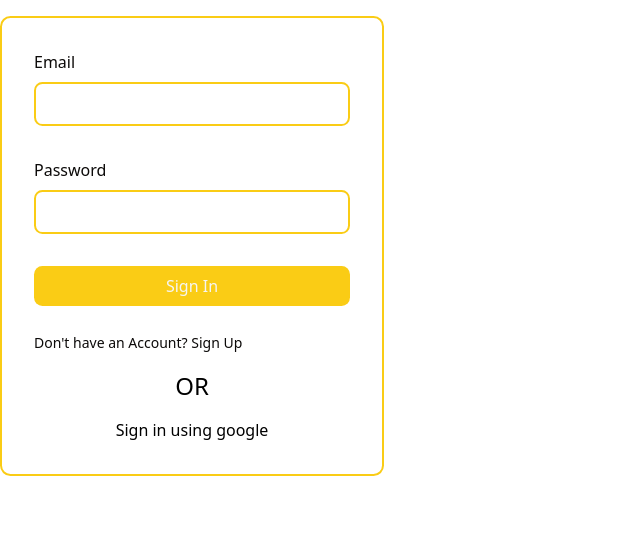
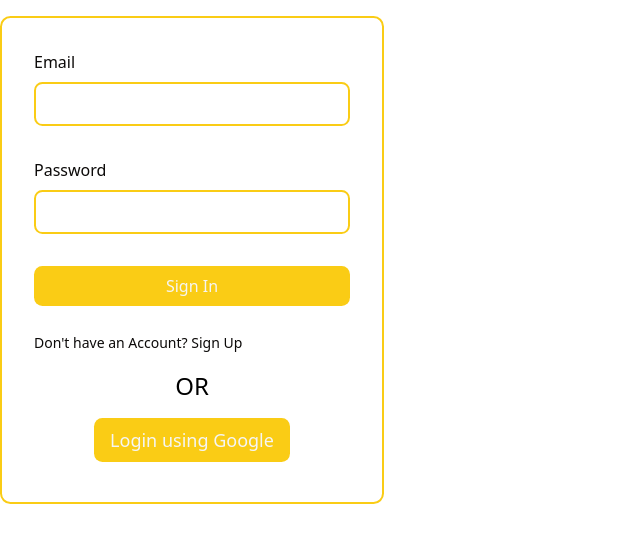
Before and after one commit to sahil-1729/Bookmark.io-Extension, a React (Vite) app: page / in a window 1280 px wide. Shown: the top 542 px of the page, without its empty margins (0-640 px from the left). Built offline with nearby package versions, Linux system fonts and the light colour scheme.

Commit message:
Add login feature

```diff
--- a/src/components/Login.tsx
+++ b/src/components/Login.tsx
@@ -1,9 +1,22 @@
-import { createClient } from "@supabase/supabase-js"
-import React, { useState } from "react"
+import { createClient, Session } from "@supabase/supabase-js"
+import React, { useEffect, useState } from "react"
+import Logout from "./Logout"
 
 const supabase = createClient(`${import.meta.env.VITE_SUPABASE_URL}`, `${import.meta.env.VITE_SUPABASE_ANON_KEY}`)
 
 const Login = () => {
+
+    const [session, setSession] = useState<Session | null>(null)
+
+    useEffect(() => {
+        supabase.auth.getSession().then(({ data: { session } }) => {
+            setSession(session)
+        })
+
+        supabase.auth.onAuthStateChange((_event, session) => {
+            setSession(session)
+        })
+    }, [])
 
     const [formData, setFormData] = useState({
         email: "",
@@ -34,7 +47,11 @@ const Login = () => {
         }
     }
 
-    return (<div className="">
+
+
+    return session ? <Logout />
+        :
+        (<div className="">
             <div className="w-full p-8 rounded-lg border-2 border-primary px-8 sm:max-w-md mx-auto mt-4">
                 <form action="/addBookmark"
                     onSubmit={(e) => {
@@ -87,9 +104,14 @@ const Login = () => {
                     OR
                 </h1>
 
-            <div className='flex justify-center'>
-                Sign in using google
+                <div className="flex justify-center">
+                    <button className="bg-primary text-secondary rounded-md px-4 py-2 mb-2 flex flex-row gap-2 ">
+                        <p className="text-md md:text-lg" >
+                            Login using Google
+                        </p>
+                    </button>
                 </div>
+
 
             </div>
         </div>)
--- /dev/null
+++ b/src/components/Logout.tsx
@@ -0,0 +1,17 @@
+import { createClient } from "@supabase/supabase-js";
+import React from "react";
+
+const supabase = createClient(`${import.meta.env.VITE_SUPABASE_URL}`, `${import.meta.env.VITE_SUPABASE_ANON_KEY}`)
+
+const Logout = () => {
+    return (<div>
+        Welcome
+        <button onClick={() => {
+            supabase.auth.signOut()
+        }} className="bg-primary text-secondary rounded-md px-4 py-2  mb-2">
+            Sign out
+        </button>
+    </div>)
+}
+
+export default Logout
--- a/src/components/hello.tsx
+++ b/src/components/hello.tsx
@@ -1,12 +1,12 @@
 import { useState, useEffect } from 'react'
-import { createClient } from '@supabase/supabase-js'
+import { createClient, Session } from '@supabase/supabase-js'
 import { Auth } from '@supabase/auth-ui-react'
 import { ThemeSupa } from '@supabase/auth-ui-shared'
 
 const supabase = createClient(`${import.meta.env.VITE_SUPABASE_URL}`, `${import.meta.env.VITE_SUPABASE_ANON_KEY}`)
 
 export default function App() {
-  const [session, setSession] = useState(null)
+  const [session, setSession] = useState<Session | null>(null)
 
   useEffect(() => {
     supabase.auth.getSession().then(({ data: { session } }) => {
```
Lines whose indentation alone changed are shown as unchanged.
